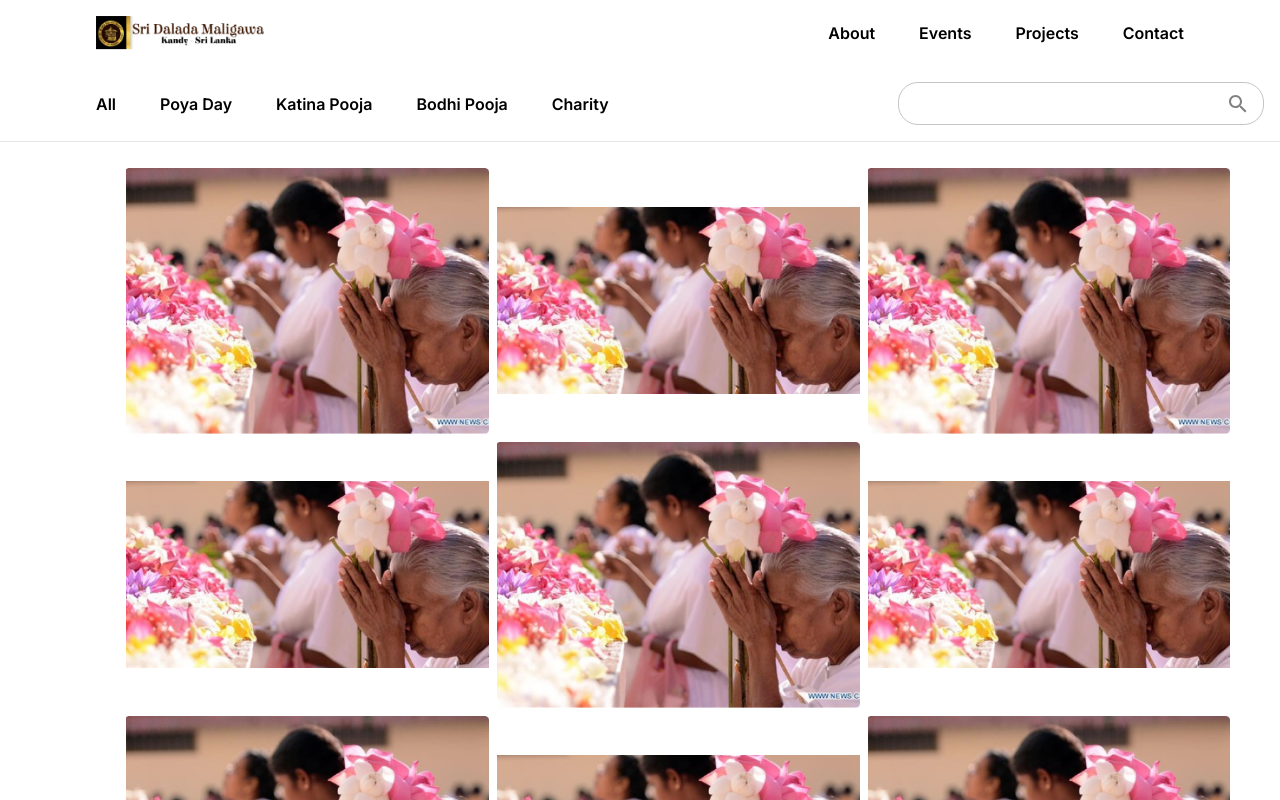
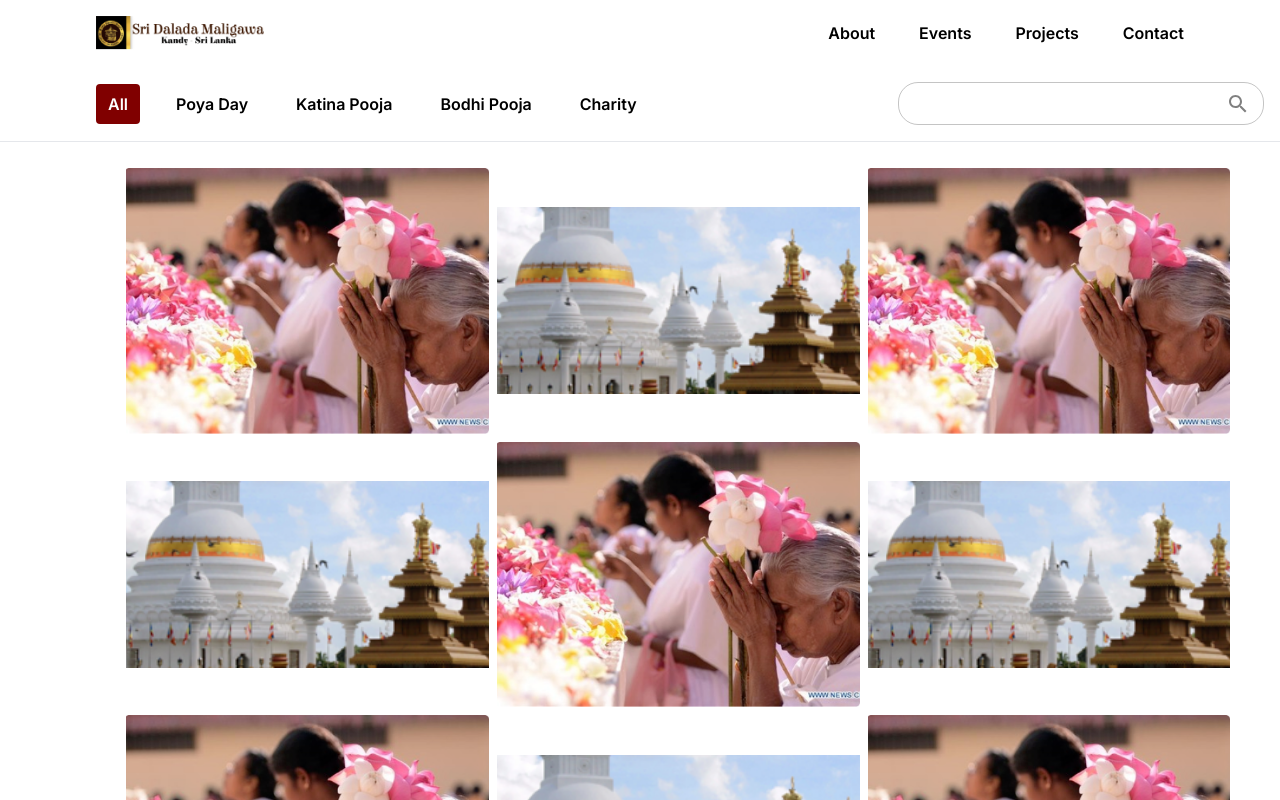
Before and after one commit to ms-club-sliit/pittugala-temple-web, a Next.js app: page /gallery in a window 1280 px wide. Shown: the top 800 px of the page. Built offline with nearby package versions, Linux system fonts and the light colour scheme.

Commit message:
Filtering done

```diff
--- a/package.json
+++ b/package.json
@@ -20,7 +20,8 @@
     "@mui/material": "^5.14.14",
     "next": "13.5.4",
     "react": "^18",
-    "react-dom": "^18"
+    "react-dom": "^18",
+    "styled-components": "^6.1.0"
   },
   "devDependencies": {
     "autoprefixer": "^10",
--- a/src/app/gallery/page.js
+++ b/src/app/gallery/page.js
@@ -1,11 +1,12 @@
+"use client";
 import Footer from '@/components/footer'
 import Image from 'next/image'
 import Navbar from "@/components/Navbar";
 import GalleryNavigation from '@/components/gallery/gallerynavigation';
 import Box from '@mui/material/Box';
-import React from 'react';
+import React, { useState } from 'react';
 import "../../../src/CSS/gallery.css";
-import { ImageList, ImageListItem,Container } from '@mui/material';
+import { ImageList, ImageListItem, Container } from '@mui/material';
 
 
 
@@ -22,7 +23,7 @@
     {
       "id": 2,
       "category": "katina_pooja",
-            "image": "/static/Gallery.png",
+      "image": "/static/Temple1.png",
       "width": "617",
       "height": "400",
     },
@@ -36,7 +37,7 @@
     {
       "id": 4,
       "category": "charity",
-            "image": "/static/Gallery.png",
+      "image": "/static/Temple1.png",
       "width": "440",
       "height": "400",
     },
@@ -50,7 +51,7 @@
     {
       "id": 6,
       "category": "katina_pooja",
-            "image": "/static/Gallery.png",
+      "image": "/static/Temple1.png",
       "width": "600",
       "height": "400",
     },
@@ -64,7 +65,7 @@
     {
       "id": 8,
       "category": "charity",
-            "image": "/static/Gallery.png",
+      "image": "/static/Temple1.png",
       "width": "450",
       "height": "400",
     },
@@ -77,7 +78,23 @@
     }
   ]
 };
+
+
 const Gallery = () => {
+
+  const [selectedCategory, setSelectedCategory] = useState('All');
+
+  const handleCategoryChange = (category) => {
+    console.log("gallerDate",category);
+    setSelectedCategory(category);
+  };
+
+  const filteredGalleryData = selectedCategory === 'All' ? galleryData.gallery : galleryData.gallery.filter(item => item.category === selectedCategory);
+  console.log("Filtered Gallery Data:", filteredGalleryData);
+
+  console.log("Props being passed to GalleryNavigation - handleCategoryChange:", handleCategoryChange);
+  console.log("Props being passed to GalleryNavigation - selectedCategory:", selectedCategory);
+
 
   return (
     <div
@@ -88,11 +105,25 @@
       }}
     >
       <Navbar />
-            <GalleryNavigation />
+      <GalleryNavigation handleCategoryChange={handleCategoryChange} selectedCategory={selectedCategory} />
       <hr></hr>
 
-<Container maxWidth="100vw" sx={{width: "90vw", marginRight: "2%",marginTop:"2%"}} >
+      <Container maxWidth="100vw" sx={{ width: "90vw", marginRight: "2%", marginTop: "2%", marginBottom: "2%" }} >
+
         <ImageList sx={{ width: 'auto', height: 'auto' }} variant="woven" cols={3} gap={8}>
+          {filteredGalleryData.map((item) => ( // Use filteredGalleryData instead of galleryData.gallery
+            <ImageListItem key={item.id}>
+              <img
+                srcSet={`${item.image}?w=${item.width}&fit=crop&auto=format&dpr=2 2x`}
+                src={`${item.image}?w=${item.width}&fit=crop&auto=format`}
+                alt={`Image ${item.id}`}
+                loading="lazy"
+              />
+            </ImageListItem>
+          ))}
+        </ImageList>
+      </Container>
+      {/* <ImageList sx={{ width: 'auto', height: 'auto' }} variant="woven" cols={3} gap={8}>
           {galleryData?.gallery.map((item) => (
             <ImageListItem key={item.img}>
               <img
@@ -103,8 +134,7 @@
               />
             </ImageListItem>
           ))}
-</ImageList>
-</Container>
+        </ImageList> */}
 
       {/* <div className="gallery-container"  style={{
             marginLeft: "8%",
--- a/src/components/gallery/gallerynavigation.js
+++ b/src/components/gallery/gallerynavigation.js
@@ -1,9 +1,8 @@
-// components/gallery_sub_navigation/galleynavigation.js
 "use client";
-import { useState } from "react";
+import { useState } from 'react';
 import TextField from '@mui/material/TextField';
-import { styled } from '@mui/material/styles';
 import SearchIcon from '@mui/icons-material/Search';
+import styled from 'styled-components';
 
 const CustomTextField = styled(TextField)({
   '& .MuiOutlinedInput-root': {
@@ -23,53 +22,71 @@
   },
 });
 
-const GalleryNavigation = () => {
-    const [isMobileMenuOpen, setMobileMenuOpen] = useState(false);
+const GalleryNavigation = styled.div`
+  .selected {
+    background-color: maroon;
+    color: white;
+    padding: 8px 12px;
+    border-radius: 4px;
+  }
+  .unselected {
+    padding: 8px 12px;
+  }
 
-    const toggleMobileMenu = () => {
-        setMobileMenuOpen(!isMobileMenuOpen);
+  .selected a {
+    color: white;
+    text-decoration: none;
+  }
+`;
+
+const NavigationItem = styled.li`
+  cursor: pointer;
+`;
+
+const GalleryNavItem = ({ selectedItem, handleItemClick, itemName, children }) => (
+  <NavigationItem className={selectedItem === itemName ? 'selected' : 'unselected'} onClick={() => handleItemClick(itemName)}>
+  <a href="#" onClick={(e) => { e.preventDefault(); handleItemClick(itemName); }}>{children}</a>
+  </NavigationItem>
+);
+
+const GalleryNavigationComponent = ({ handleCategoryChange, selectedCategory }) => {
+
+  const handleItemClick = (itemName) => {
+    handleCategoryChange(itemName);
   };
 
   return (
-        <nav className="bg-white p-4 text-black font-semibold">
+    <GalleryNavigation className="bg-white p-4 text-black font-semibold">
       <div className="container mx-auto flex justify-between items-center pl-20">
         <div className="hidden md:block">
           <ul className="flex space-x-6 pr-20">
-                        <li>
-                            <a href="#">All</a>
-                        </li>
-                        <li className="pl-5">
-                            <a href="#">Poya Day</a>
-                        </li>
-                        <li className="pl-5">
-                            <a href="#">Katina Pooja</a>
-                        </li>
-                        <li className="pl-5">
-                            <a href="#">Bodhi Pooja</a>
-                        </li>
-                        <li className="pl-5">
-                            <a href="#">Charity</a>
-                        </li>
+            <GalleryNavItem selectedItem={selectedCategory} handleItemClick={handleItemClick} itemName="All">
+              All
+            </GalleryNavItem>
+            <GalleryNavItem selectedItem={selectedCategory} handleItemClick={handleItemClick} itemName="poya_day">
+              Poya Day
+            </GalleryNavItem>
+            <GalleryNavItem selectedItem={selectedCategory} handleItemClick={handleItemClick} itemName="katina_pooja">
+              Katina Pooja
+            </GalleryNavItem>
+            <GalleryNavItem selectedItem={selectedCategory} handleItemClick={handleItemClick} itemName="bodhi_pooja">
+              Bodhi Pooja
+            </GalleryNavItem>
+            <GalleryNavItem selectedItem={selectedCategory} handleItemClick={handleItemClick} itemName="charity">
+              Charity
+            </GalleryNavItem>
           </ul>
         </div>
-                {/* <div className="md:hidden flex items-center">
-          <button
-            className="animate-bounce text-black"
-            onClick={toggleMobileMenu}
-          >
-            &#9776;
-          </button>
-        </div> */}
         <CustomTextField
           id="outlined-basic"
           variant="outlined"
           InputProps={{
-                        endAdornment:  <SearchIcon style={{ color: 'grey' }} />,
+            endAdornment: <SearchIcon style={{ color: 'grey' }} />,
           }}
         />
       </div>
-        </nav>
+    </GalleryNavigation>
   );
 };
 
-export default GalleryNavigation;
+export default GalleryNavigationComponent;
```
Also changed, not shown: public/static/Temple1.png (added), 1 other file (tests, documents, lock files or other folders). Lines whose indentation alone changed are shown as unchanged.
